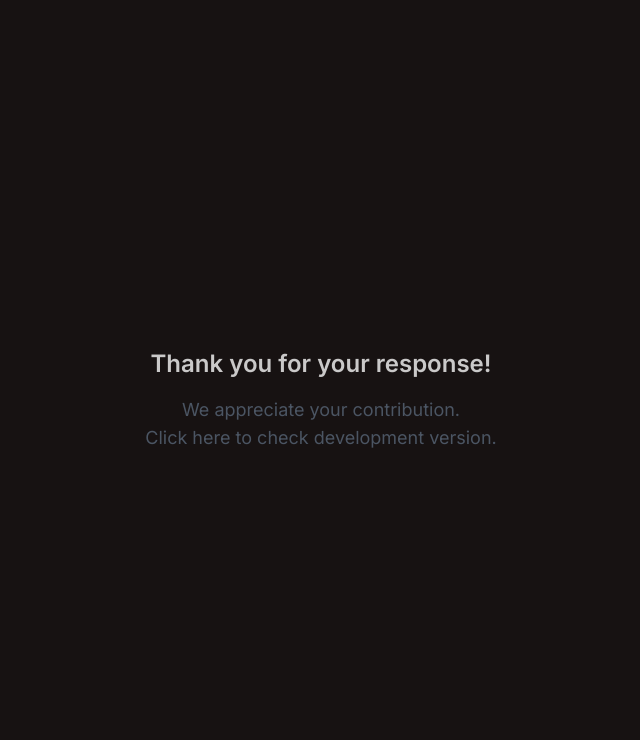
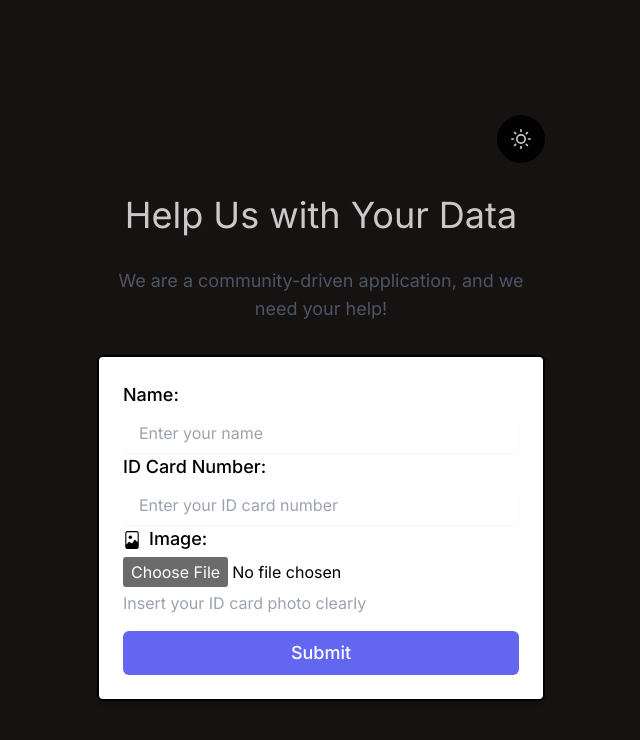
Before and after one commit to sugam-pokhrel/mmc-helpers, a Next.js app: page / in a window 1280 px wide. Shown: the top 740 px of the page, without its empty margins (319-959 px from the left). Built offline with nearby package versions, Linux system fonts and the light colour scheme.

Commit message:
made the navbar and form submisson changes

```diff
--- a/src/app/Form.jsx
+++ b/src/app/Form.jsx
@@ -13,7 +13,7 @@ const Form =  () => {
   const [image, setImage] = useState(null);
   const [isSubmitting, setIsSubmitting] = useState(false);
   const [isDarkMode, setIsDarkMode] = useState(false);
-  const [submited,setsubmited]=useState(true)
+  const [submited,setsubmited]=useState(false)
 
   const handleSubmit = async (e) => {
     e.preventDefault();
```
